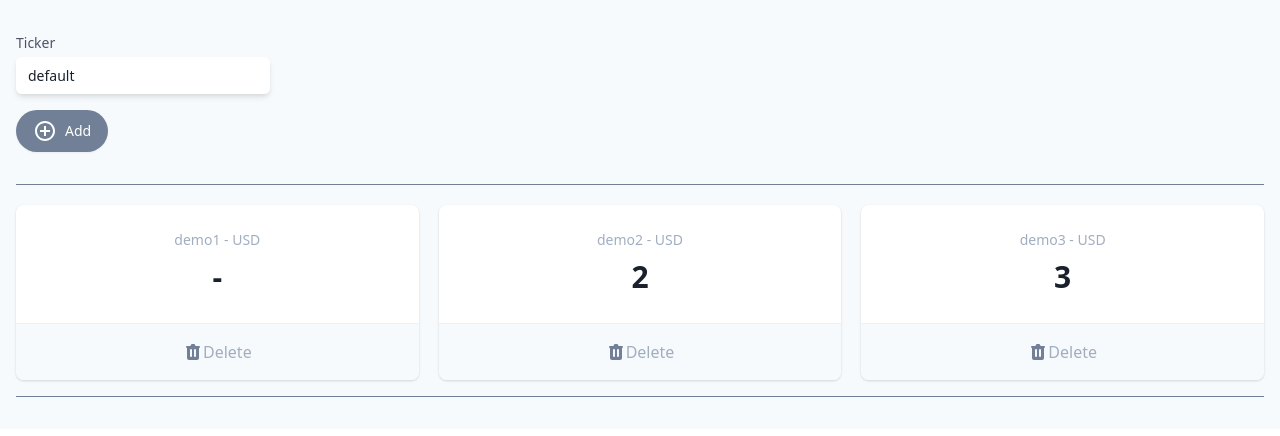
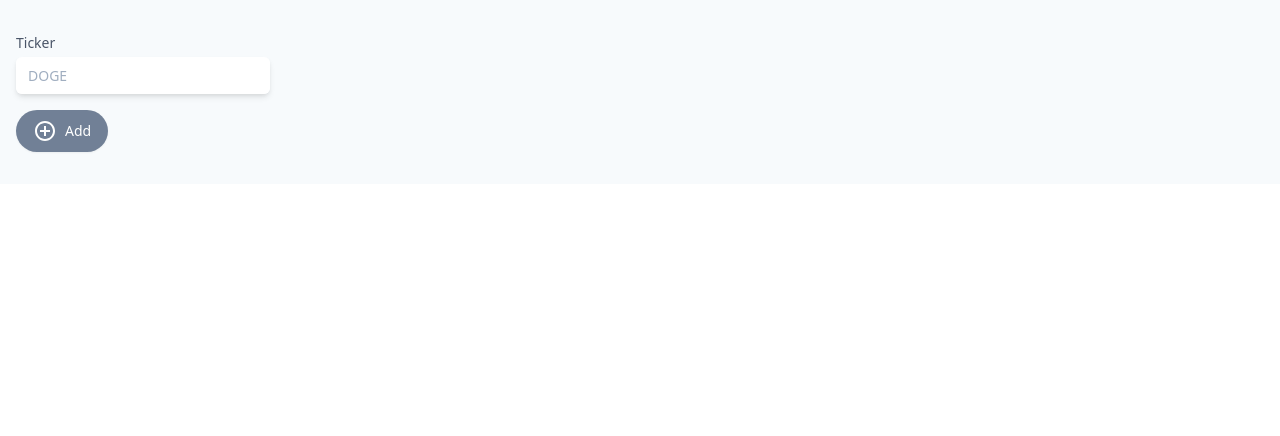
Before and after one commit to ibotchori/Cryptonomicon-Vue-3, a Vue app: page / in a window 1280 px wide. Shown: the top 436 px of the page. Built offline with nearby package versions, Linux system fonts and the light colour scheme.

Commit message:
add API call

```diff
--- a/src/App.vue
+++ b/src/App.vue
@@ -51,16 +51,16 @@
             :key="t.name"
             @click="sel = t"
             :class="{
-          'border-4' : sel === t
+              'border-4': sel === t
             }"
             class="bg-white overflow-hidden shadow rounded-lg border-purple-800 border-solid cursor-pointer"
           >
             <div class="px-4 py-5 sm:p-6 text-center">
               <dt class="text-sm font-medium text-gray-500 truncate">
-              {{t.name }} - USD
+                {{ t.name }} - USD
               </dt>
               <dd class="mt-1 text-3xl font-semibold text-gray-900">
-              {{t.price}}
+                {{ t.price }}
               </dd>
             </div>
             <div class="w-full border-t border-gray-200"></div>
@@ -87,9 +87,9 @@
         <hr class="w-full border-t border-gray-600 my-4" />
       </template>
 
-      <section v-if="sel" class="relative" >
+      <section v-if="sel" class="relative">
         <h3 class="text-lg leading-6 font-medium text-gray-900 my-8">
-          {{sel.name}} - USD
+          {{ sel.name }} - USD
         </h3>
         <div class="flex items-end border-gray-600 border-b border-l h-64">
           <div class="bg-purple-800 border w-10 h-24"></div>
@@ -97,7 +97,11 @@
           <div class="bg-purple-800 border w-10 h-48"></div>
           <div class="bg-purple-800 border w-10 h-16"></div>
         </div>
-        <button @click="sel = null" type="button" class="absolute top-0 right-0">
+        <button
+          @click="sel = null"
+          type="button"
+          class="absolute top-0 right-0"
+        >
           <svg
             xmlns="http://www.w3.org/2000/svg"
             xmlns:xlink="http://www.w3.org/1999/xlink"
@@ -131,13 +135,8 @@ export default {
 
   data() {
     return {
-      ticker: "default",
-      tickers: [
-        {name: "demo1", price: "-"},
-        {name: "demo2", price: "2"},
-        {name: "demo3", price: "3"}
-
-        ],
+      ticker: "", // <-- value from input
+      tickers: [],
       sel: null
     };
   },
@@ -146,16 +145,26 @@ export default {
     // add ticker
     add() {
       const newTicker = {
-        name: this.ticker,
-        price: "-"
-      }
-      this.tickers.push(newTicker)
-      this.ticker = "" // remove input value after adding
+        name: this.ticker, // <-- value from input
+        price: "-" // <-- value from API
+      };
+      this.tickers.push(newTicker);
+      setInterval(async () => {
+        // get data from API
+        const f = await fetch(
+          `https://min-api.cryptocompare.com/data/price?fsym=${newTicker.name}&tsyms=USD&api_key=68d65c54ef7a3dbeaa5afe627ebaa166bda4189d24e9dc35362a8d153360da9e`
+        );
+        const data = await f.json(); // <-- parse data to json
+        // set ticker price from data
+        this.tickers.find(t => t.name === newTicker.name).price =
+        data.USD > 1 ? data.USD.toFixed(2) : data.USD.toPrecision(2) // <-- fixed price value
+      }, 3000); // <-- update every 3 second
+      this.ticker = ""; // <-- remove input value after adding
     },
 
     // delete ticker
     handleDelete(tickerToRemove) {
-      this.tickers = this.tickers.filter(t => t != tickerToRemove)
+      this.tickers = this.tickers.filter(t => t != tickerToRemove);
     }
   }
 };
```
Lines whose indentation alone changed are shown as unchanged.
